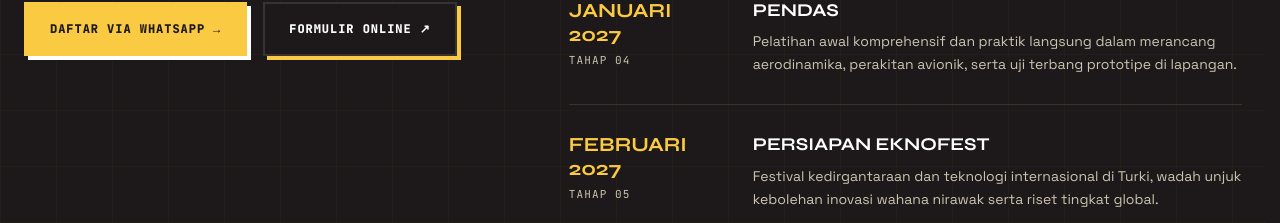
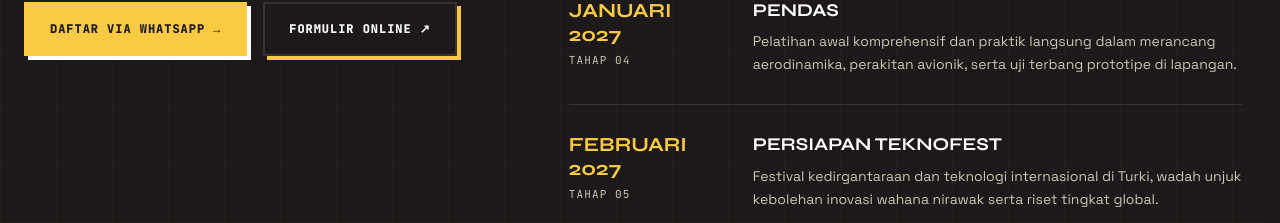
Before and after one commit to Galang-RP/suvivor-unnes-landing-page, a React (Vite) app: page / in a window 1280 px wide. Shown: the part 4891-5114 px from the top of the page. Built offline with nearby package versions, Linux system fonts and the light colour scheme.

Commit message:
perbaiki judul agenda

```diff
--- a/src/components/Agenda.jsx
+++ b/src/components/Agenda.jsx
@@ -32,7 +32,7 @@ const timelineItems = [
   {
     date: "FEBRUARI 2027",
     phase: "TAHAP 05",
-    title: "PERSIAPAN EKNOFEST",
+    title: "PERSIAPAN TEKNOFEST",
     description:
     "Festival kedirgantaraan dan teknologi internasional di Turki, wadah unjuk kebolehan inovasi wahana nirawak serta riset tingkat global.",
   },
```
